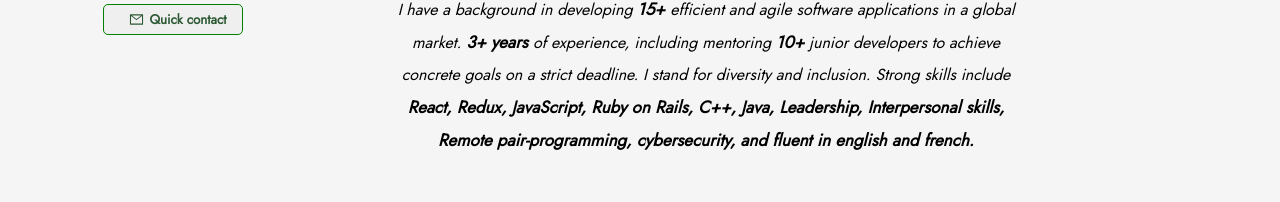
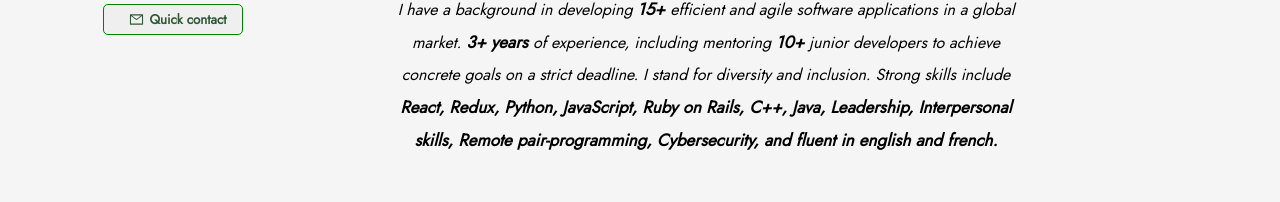
Before and after one commit to hakichris/Christian-portfolio, a React (Create React App) app: page / in a window 1280 px wide. Shown: the part 453-655 px from the top of the page. Built offline with nearby package versions, Linux system fonts and the light colour scheme.

Commit message:
Update description

```diff
--- a/src/components/Home.jsx
+++ b/src/components/Home.jsx
@@ -65,8 +65,8 @@
             {' '}
             <span className="mentoring bold">
               {' '}
-              React, Redux, JavaScript, Ruby on Rails, C++, Java, Leadership, Interpersonal skills,
-              Remote pair-programming, cybersecurity, and fluent in english and french.
+              React, Redux, Python, JavaScript, Ruby on Rails, C++, Java, Leadership, Interpersonal skills,
+              Remote pair-programming, Cybersecurity, and fluent in english and french.
             </span>
             {' '}
           </p>
```
